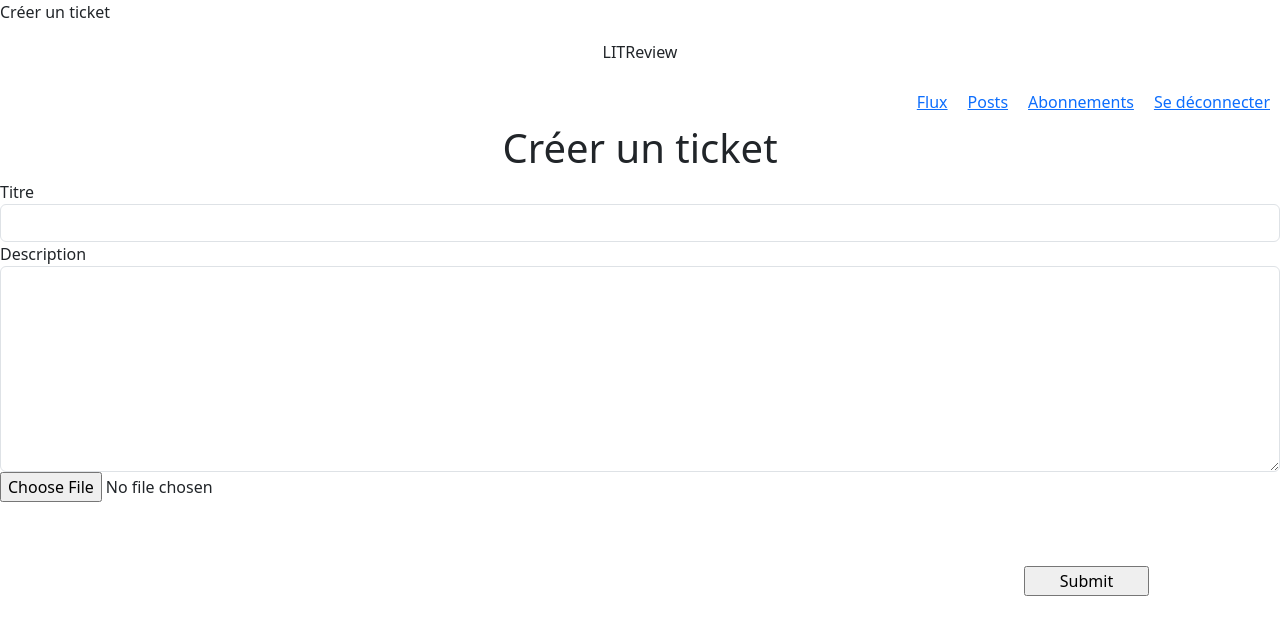
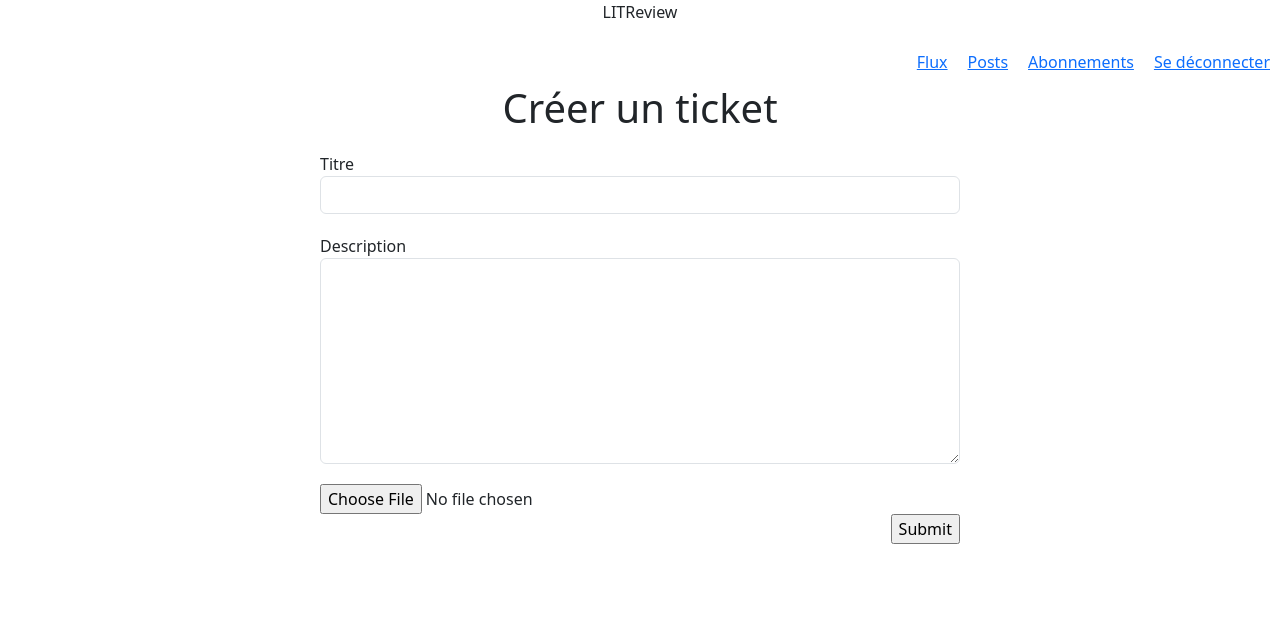
Before and after one commit to Antho78780/Developpez-une-application-Web-en-utilisant-Django, a Django app: page /ticket/ in a window 1280 px wide. Shown: the top 635 px of the page. Run offline with Django 4.2, Linux system fonts and the light colour scheme.

Commit message:
amélioration des templates et des statics

```diff
--- a/litReview/static/ticket.css
+++ b/litReview/static/ticket.css
@@ -11,11 +11,14 @@ nav {
 form {
     display: block;
     justify-content: center;
+    width: 50%;
+    margin: auto;
 }
-.button {
-    margin-left: 80%;
-    margin-top: 5%;
-    width: 125px;
+.form-group {
+    margin-top: 20px;
+}
+.input_send {
+   float: right;
 }
 .titre_center {
     text-align: center;
--- a/litReview/templates/login.html
+++ b/litReview/templates/login.html
@@ -6,7 +6,6 @@
 {% endblock head %}
 
 {% block content %}
-	<p>Page Accueil</p>
 	<h1 id="titre">LITReview</h1>
 	<section>
 		<div>
--- a/litReview/templates/register.html
+++ b/litReview/templates/register.html
@@ -6,7 +6,6 @@
 {% endblock head %}
 
 {% block content %}
-	<p>Formulaire d'inscription</p>
 	<h1 id="titre">LITReview</h1>
 	<section>
 		<form action="" method="POST">{% csrf_token %}
--- a/litReview/templates/subscription.html
+++ b/litReview/templates/subscription.html
@@ -6,7 +6,6 @@
 {%endblock head %}
 
 {% block content %}
-    <p>Onglet d'abonnements</p>
     <p>LitReview</p>
     <nav>
         <a href="" class="margin_nav">Flux</a>
--- a/litReview/templates/ticket.html
+++ b/litReview/templates/ticket.html
@@ -7,7 +7,6 @@
 
 {% block content %}
 <body>
-    <p>Créer un ticket</p>
     <div>
         <p class="titre_center">LITReview</p>
         <nav>
@@ -30,7 +29,7 @@
         <div class="form-group">
             <input type="file" class="form-control-file" id="exampleFormControlFile1">
         </div>
-        <input type="submit" class="button">
+        <input type="submit" class="input_send">
         </form>
 </body>
 {% endblock %}
```
Also changed, not shown: litReview/db.sqlite3.
